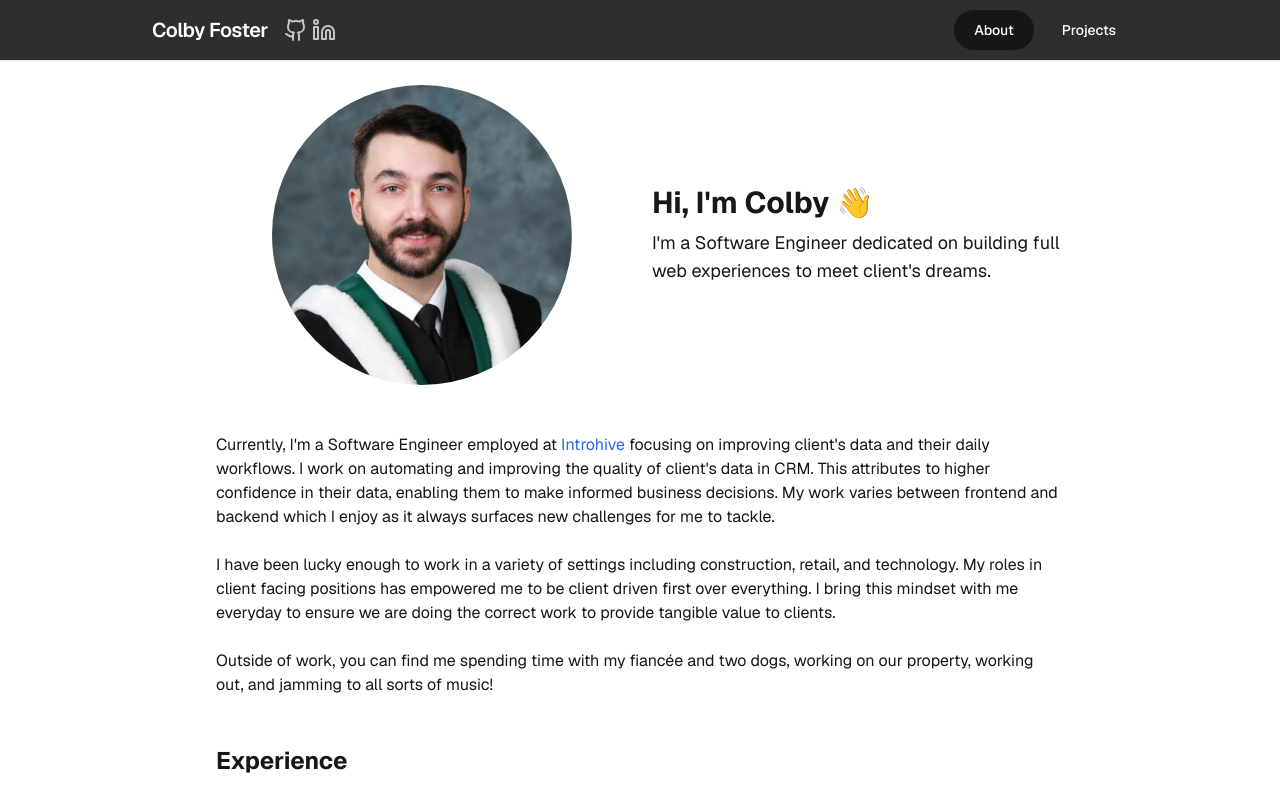
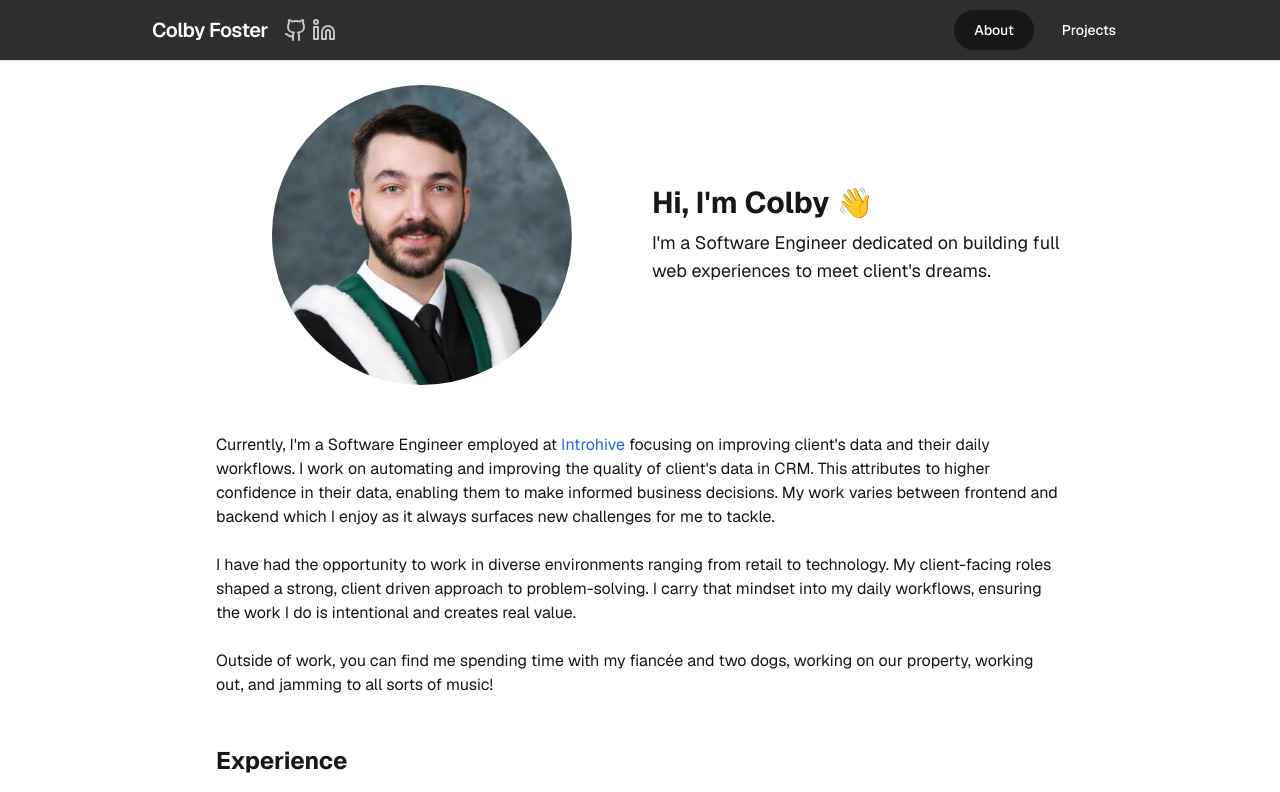
Before and after one commit to ColbyFoster3/MyPortfolio, a Next.js app: page / in a window 1280 px wide. Shown: the top 792 px of the page. Built offline with nearby package versions, Linux system fonts and the light colour scheme.

Commit message:
text-change

```diff
--- a/app/about/about-me.tsx
+++ b/app/about/about-me.tsx
@@ -9,8 +9,8 @@ export default function AboutMe(){
                 always surfaces new challenges for me to tackle.
             </p>
             <p>
-                I have been lucky enough to work in a variety of settings including construction, retail, and technology. My roles in client facing positions has empowered
-                me to be client driven first over everything. I bring this mindset with me everyday to ensure we are doing the correct work to provide tangible value to clients.
+                I have had the opportunity to work in diverse environments ranging from retail to technology. My client-facing roles shaped a strong,
+                client driven approach to problem-solving. I carry that mindset into my daily workflows, ensuring the work I do is intentional and creates real value.
             </p>
             <p>
                 Outside of work, you can find me spending time with my fiancée and two dogs, working on our property, working out, and jamming to all sorts of music!
```
